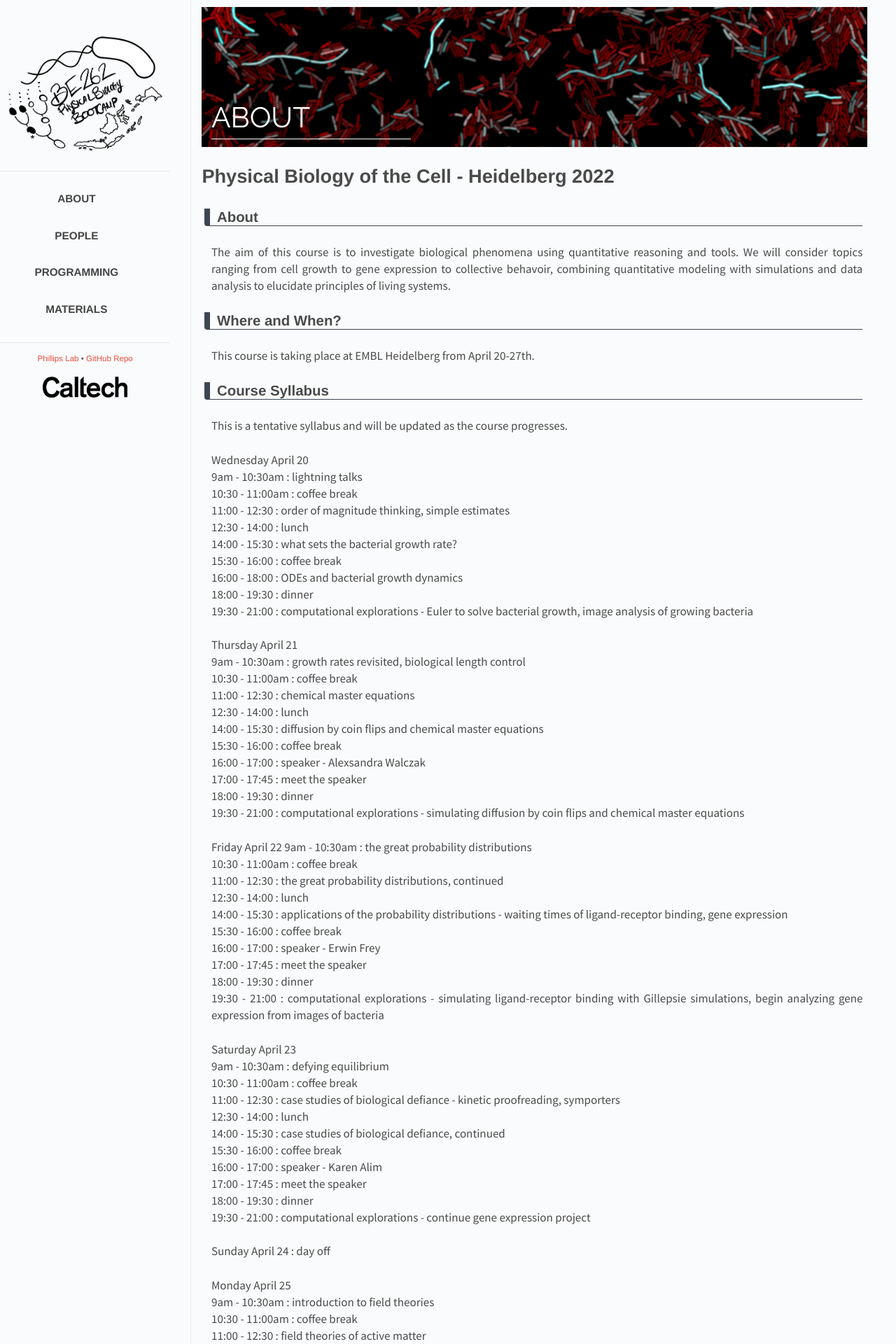
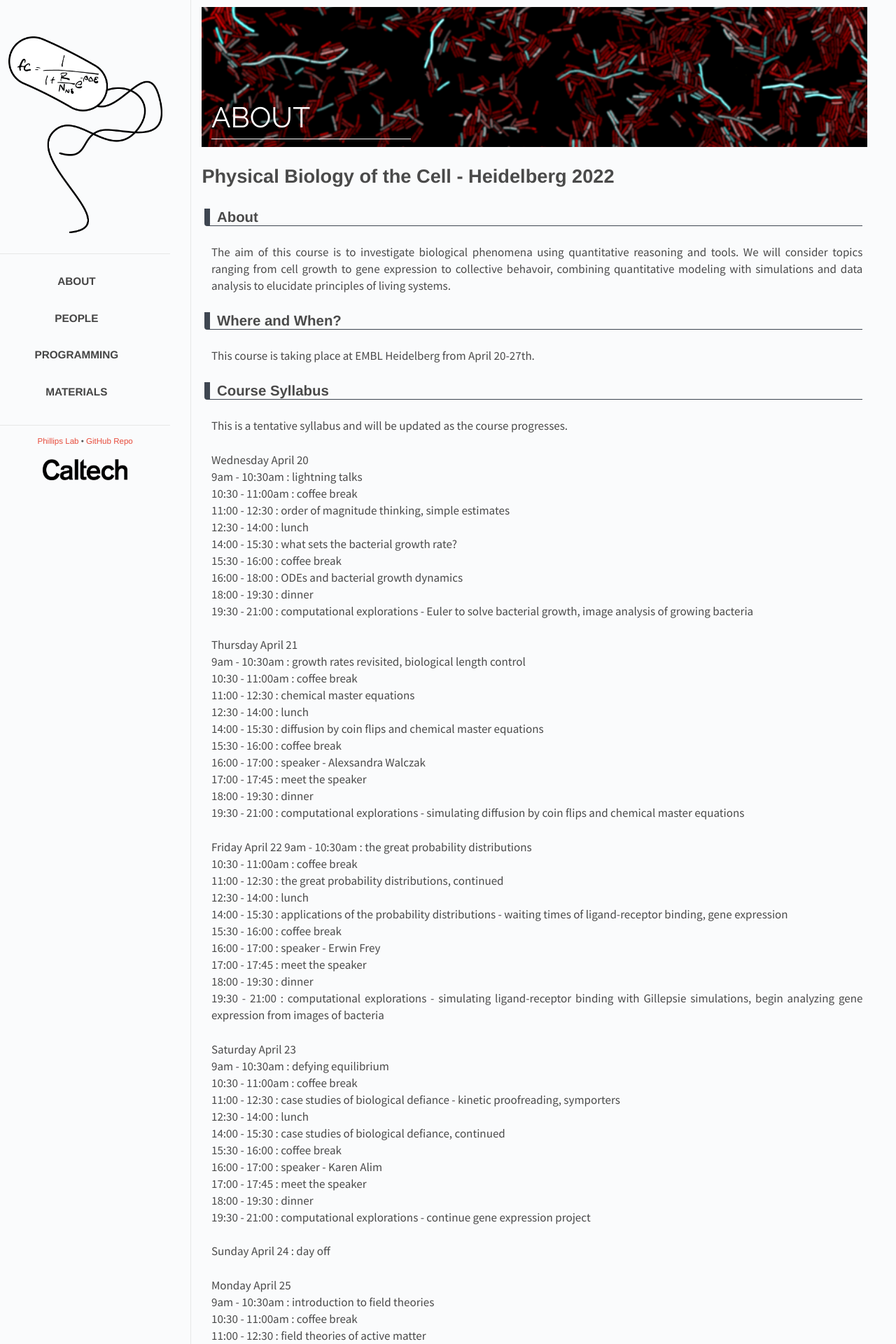
Before and after one commit to RPGroup-PBoC/pboc22_heidelberg, a Jekyll site: the page built from index.html, in a window 1280 px wide. Shown: the top 1920 px of the page at 70% size. Built offline with Jekyll 4.4.1, drawn with Linux system fonts in a browser that asks for light colours.

Commit message:
updated logo

```diff
--- a/_layouts/default.html
+++ b/_layouts/default.html
@@ -24,7 +24,7 @@
         <div class="header">
           <h1 class="title">
             <a href="{{ site.baseurl }}/about">
-            <img id="logo" src="{{ site.baseurl }}/images/be262.png">
+            <img id="logo" src="{{ site.baseurl }}/images/fc_bug.png">
           </a>
           <span class="tagline"></span>
         </div>
```
Also changed, not shown: images/fc_bug.png (added).
